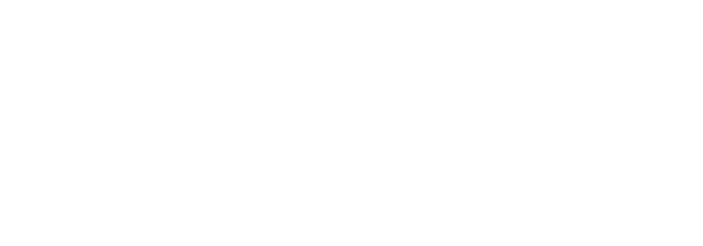
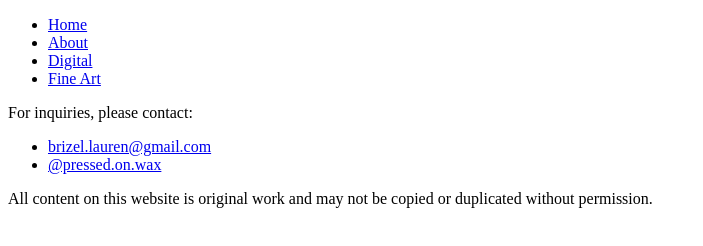
Before and after one commit to lbrizel/portfolio-website, a plain HTML site: page about.html in a window 1280 px wide. Shown: the whole page, without its empty margins (0-703 px from the left). Drawn offline with Linux system fonts and the light colour scheme.

Commit message:
added header, nav, and footer content (without images) to all html pages

```diff
--- a/about.html
+++ b/about.html
@@ -5,6 +5,30 @@
     <title>Lauren Brizel | About</title>
   </head>
   <body>
+    <header>
+              <!--LOGO GOES HERE-->
+      <nav>
+        <ul>
+          <li><a href="index.html">Home</a></li>
+          <li><a href="about.html">About</a></li>
+          <li><a href="digital.html">Digital</a></li>
+          <li><a href="fine-art.html">Fine Art</a></li>
+        </ul>
 
+      </nav>
+
+    </header>
+    <footer>
+      <div class="contact">
+        <p>For inquiries, please contact:</p>
+        <ul>
+          <li><a href="mailto:"brizel.lauren@gmail.com>brizel.lauren@gmail.com</a></li>
+          <li><a href="https://instagram.com/pressed.on.wax" target="_blank">@pressed.on.wax</a></li>
+      </div>
+
+      <div class="disclaimer">
+        <p>All content on this website is original work and may not be copied or duplicated without permission.</p>
+      </div>
+    </footer>
   </body>
 </html>
```
Also changed, not shown: digital.html (+24 -0 lines), fine-art.html (+24 -0 lines), index.html (+24 -0 lines).
